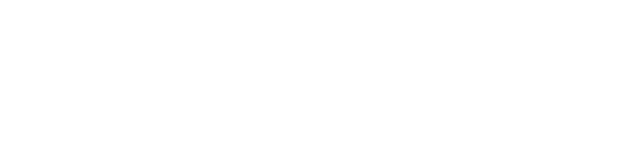
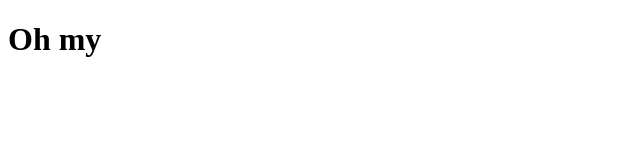
Before and after one commit to olena-ho/try-b, a plain HTML site: page index.html in a window 1280 px wide. Shown: the whole page, without its empty margins (0-640 px from the left). Drawn offline with Linux system fonts and the light colour scheme.

Commit message:
add title

```diff
--- a/index.html
+++ b/index.html
@@ -6,6 +6,6 @@
   <title>Document</title>
 </head>
 <body>
-
+  <h1>Oh my</h1>
 </body>
 </html>
```
